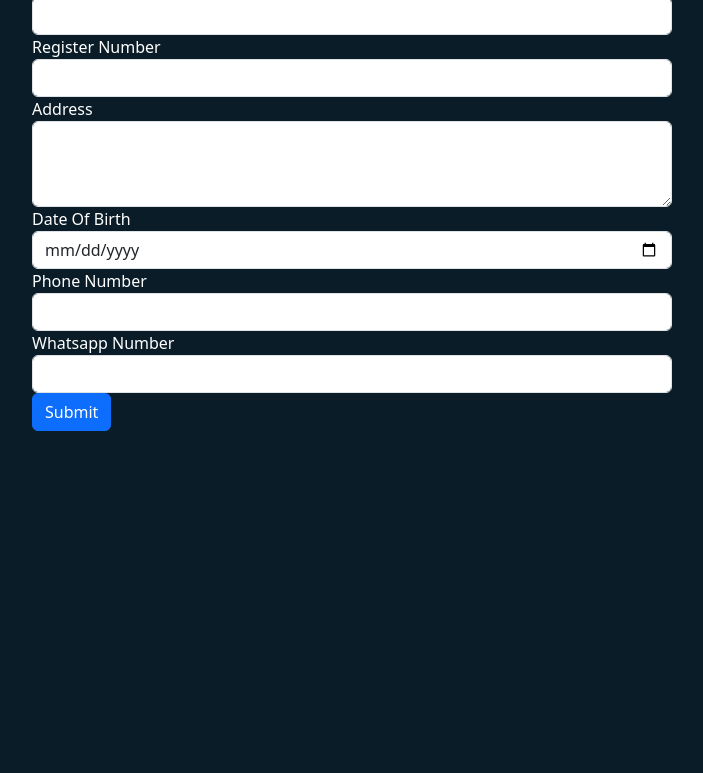
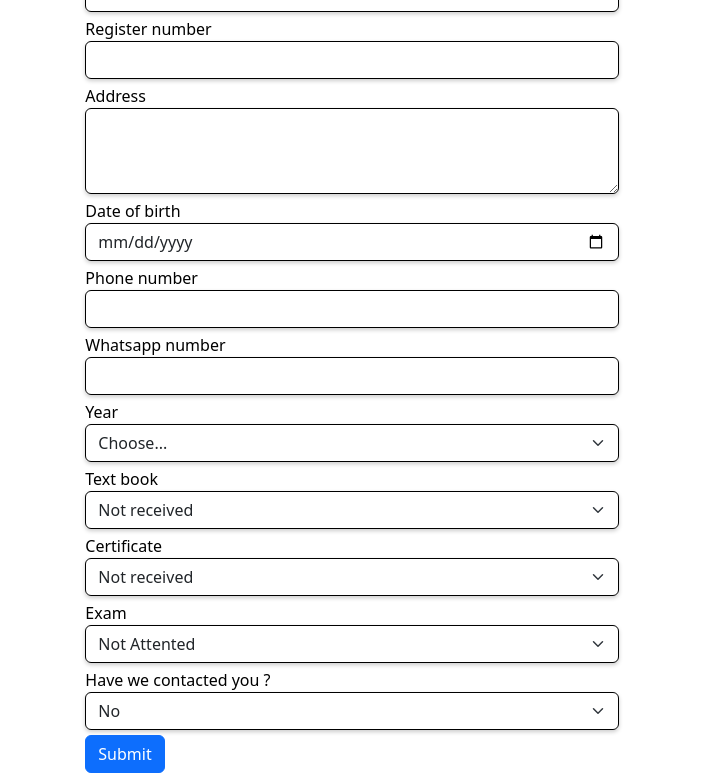
Before and after one commit to jaseel21/Diploma, a plain HTML site: page form page/index.html in a window 1280 px wide. Shown: the part 229-1002 px from the top of the page, without its empty margins (288-991 px from the left). Before the commit the page ends 800 px from the top, so only its background shows below. Drawn offline with nearby package versions, Linux system fonts and the light colour scheme.

Commit message:
students port

```diff
--- a/form page/index.html
+++ b/form page/index.html
@@ -6,24 +6,36 @@
     <title>Document</title>
     <link rel="stylesheet" href="style.css">
     <link href="https://cdn.jsdelivr.net/npm/bootstrap@5.3.0/dist/css/bootstrap.min.css" rel="stylesheet" integrity="sha384-9ndCyUaIbzAi2FUVXJi0CjmCapSmO7SnpJef0486qhLnuZ2cdeRhO02iuK6FUUVM" crossorigin="anonymous">
-
+    <link rel="preconnect" href="https://fonts.googleapis.com">
+    <link rel="preconnect" href="https://fonts.gstatic.com" crossorigin>
+    <link href="https://fonts.googleapis.com/css2?family=Bebas+Neue&display=swap" rel="stylesheet">
 </head>
 <body>
-    <section class="row">
-        <div class="container col-12">
-            <div class="form col-4 col-sm-6">
+    <div class="row">
+        <div class="headLine">
+            <div class="title">
+                <h1 style="font-weight: bold; color: rgb(43, 43, 43); text-shadow: 2px 2px 4px rgba(0, 0, 0, 0.5);">Student Port</h1>
+            </div>
+            <!-- <div class="img-container ">
+                <img class="img" src="https://th.bing.com/th/id/OIP.0Rz6oxwLlnG1jrBs-2TkQwHaHa?pid=ImgDet&rs=1">
+            </div> -->
+
+        </div>
+        <div class="container-fluid custom-container">
+
+            <div class="form  col-md-5 ">
                 <div>
                     <form>
                         <div class="form-group">
-                            <label for="formGroupExampleInput">Student Name</label>
+                            <label for="formGroupExampleInput">Student name</label>
                             <input type="text" class="form-control" id="formGroupExampleInput">
                           </div>
                           <div class="form-group">
-                            <label for="formGroupExampleInput">Father Name</label>
+                            <label for="formGroupExampleInput">Father name</label>
                             <input type="text" class="form-control" id="formGroupExampleInput">
                           </div>
                           <div class="form-group">
-                            <label for="formGroupExampleInput">Register Number</label>
+                            <label for="formGroupExampleInput">Register number</label>
                             <input type="text" class="form-control" id="formGroupExampleInput" >
                           </div>
                           <div class="form-group">
@@ -31,23 +43,61 @@
                             <textarea class="form-control" id="exampleFormControlTextarea1" rows="3"></textarea>
                           </div>
                           <div class="form-group">
-                            <label for="exampleInputPassword1">Date Of Birth</label>
+                            <label for="exampleInputPassword1">Date of birth</label>
                             <input type="date" class="form-control" id="exampleInputPassword1">
                           </div>
                           <div class="form-group">
-                            <label for="exampleInputPassword1">Phone Number</label>
+                            <label for="exampleInputPassword1">Phone number</label>
                             <input type="number" class="form-control" id="exampleInputPassword1">
                           </div>
                           <div class="form-group">
-                            <label for="exampleInputPassword1">Whatsapp Number</label>
+                            <label for="exampleInputPassword1">Whatsapp number</label>
                             <input type="number" class="form-control" id="exampleInputPassword1">
                           </div>
+                          <div class="form-group">
+                            <label for="inputGroupSelect02">Year</label>
+                            <select class="form-select" id="inputGroupSelect02">
+                              <option selected>Choose...</option>
+                              <option value="1">1st Year</option>
+                              <option value="2">2nd Year</option>
+                              <option value="3">3rd Year</option>
+                            </select>
+                          </div>
+                          <div class="form-group">
+                            <label for="inputGroupSelect02">Text book</label>
+                            <select class="form-select" id="inputGroupSelect02">
+                              <option selected>Not received</option>
+                              <option value="1">Received</option>
+                            </select>
+                          </div>
+                          <div class="form-group">
+                            <label for="inputGroupSelect02">Certificate</label>
+                            <select class="form-select" id="inputGroupSelect02">
+                              <option selected>Not received</option>
+                              <option value="1">Received</option>
+                            </select>
+                          </div>
+                          <div class="form-group">
+                            <label for="inputGroupSelect02">Exam</label>
+                            <select class="form-select" id="inputGroupSelect02">
+                              <option selected>Not Attented</option>
+                              <option value="1">Attented</option>
+                            </select>
+                          </div>
+                          <div class="form-group">
+                            <label for="inputGroupSelect02">Have we contacted you ?</label>
+                            <select class="form-select" id="inputGroupSelect02">
+                              <option selected>No</option>
+                              <option value="1">Yes</option>
+                            </select>
+                          </div>
+
                         <button type="submit" class="btn btn-primary">Submit</button>
                       </form>
                 </div>
             </div>
         </div>
-    </section>
+    </div>
 
     <script src="https://cdn.jsdelivr.net/npm/bootstrap@5.3.0/dist/js/bootstrap.bundle.min.js" integrity="sha384-geWF76RCwLtnZ8qwWowPQNguL3RmwHVBC9FhGdlKrxdiJJigb/j/68SIy3Te4Bkz" crossorigin="anonymous"></script>
 </body>
--- a/form page/style.css
+++ b/form page/style.css
@@ -1,17 +1,93 @@
+<style>
+  @import url('https://fonts.googleapis.com/css2?family=Bebas+Neue&display=swap');
+</style>
+
 *{
-    background-color: #0a1c27;
+    margin: 0;
+    padding: 0;
+    font-family: 'poppins',sana-serif;
 }
+body{
+    color: black;
+    background-image: url();
+    background-repeat: no-repeat;
+    background-size:cover;
+}
+.headLine{
+    color: rgb(0, 0, 0);
+    display: flex;
+    justify-content: center;
+}
+.title{
+    padding-top:5vh;
+    padding-bottom: 2vh;
+}
+.img-container{
+    padding: 30px;
+}
+.img{
+    width: 30vh;
+    background-color:transparent;
+}
+.form{
 
-.container{
+}
+.form-group label{
+    color: black;
+
+}
+.form-group input{
+    border: solid;
+    background-color:transparent;
+    border-color: black;
+    border-width: 1.5px;
+    box-shadow: 0 2px 4px rgba(0, 0, 0, 0.2);
+}
+.form-group select{
+    border: solid;
+    background-color:transparent;
+    border-color: black;
+    border-width: 1.5px;
+    box-shadow: 0 2px 4px rgba(0, 0, 0, 0.2);
+}
+.form-group textarea{
+    border: solid;
+    background-color:transparent;
+    border-color: black;
+    border-width: 1.5px;
+    box-shadow: 0 2px 4px rgba(0, 0, 0, 0.2);
+}
+.container-fluid{
+    padding-top: 0;
     color: white;
-    width: auto;
-    height: 100vh;
+    height: auto;
     display: flex;
     justify-content: center;
     align-items: center;
 
 }
-.form{
-    background-color: transparent;
+.form-select option{
+    color: rgb(0, 0, 0);
+}
+form div{
+    padding-bottom: 5px;
+}
+.custom-container{
+      margin-left: auto;
+      margin-right: auto;
+}
 
-}
+@media (max-width: 768px) {
+    .custom-container {
+      max-width: 90%; /* Set the desired width for small screens */
+
+    }
+    .form input{
+        width: 45vh;
+
+
+    }
+    .img{
+        width: 30vh;
+    }
+  }
```
Also changed, not shown: img/img2-01.jpg (deleted).
